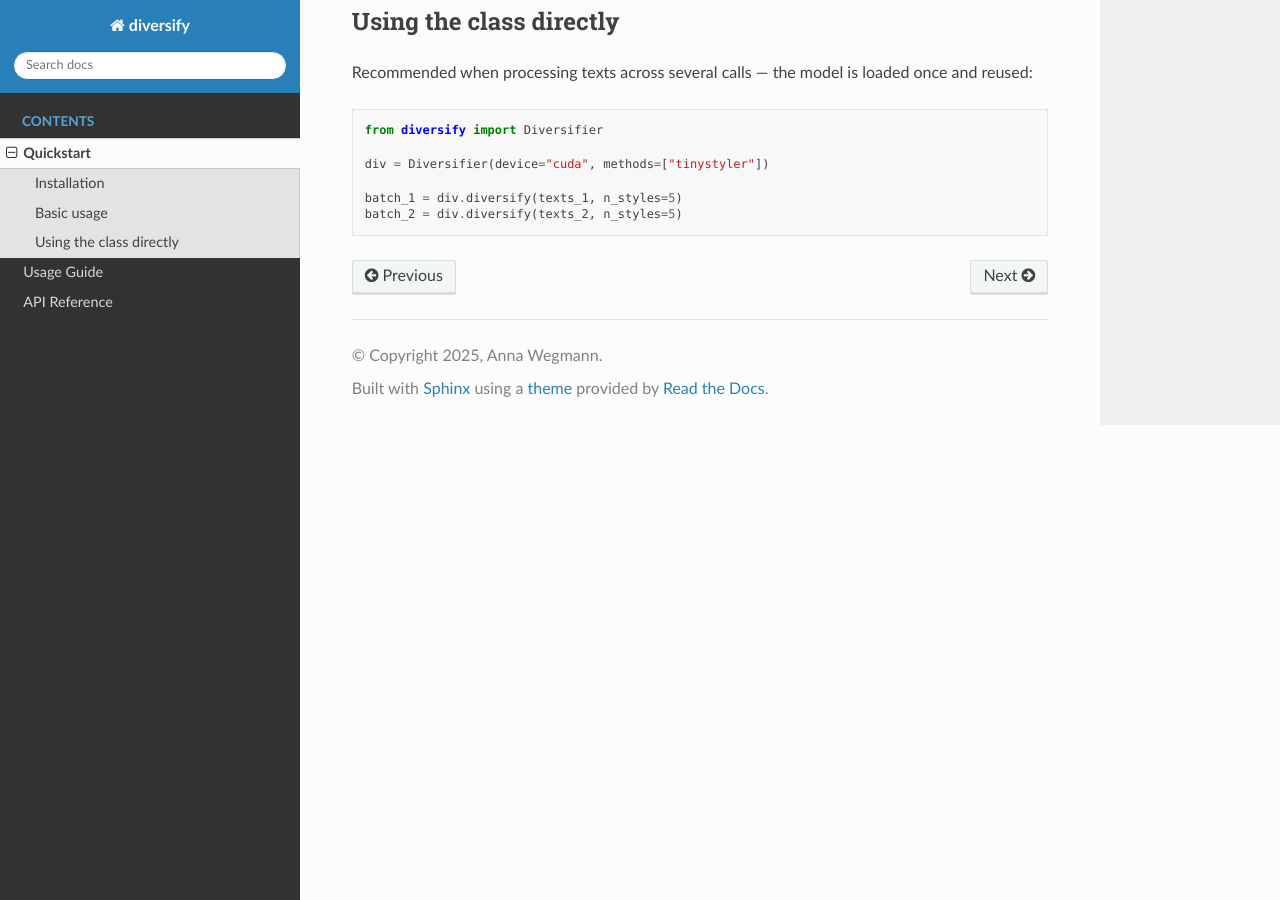
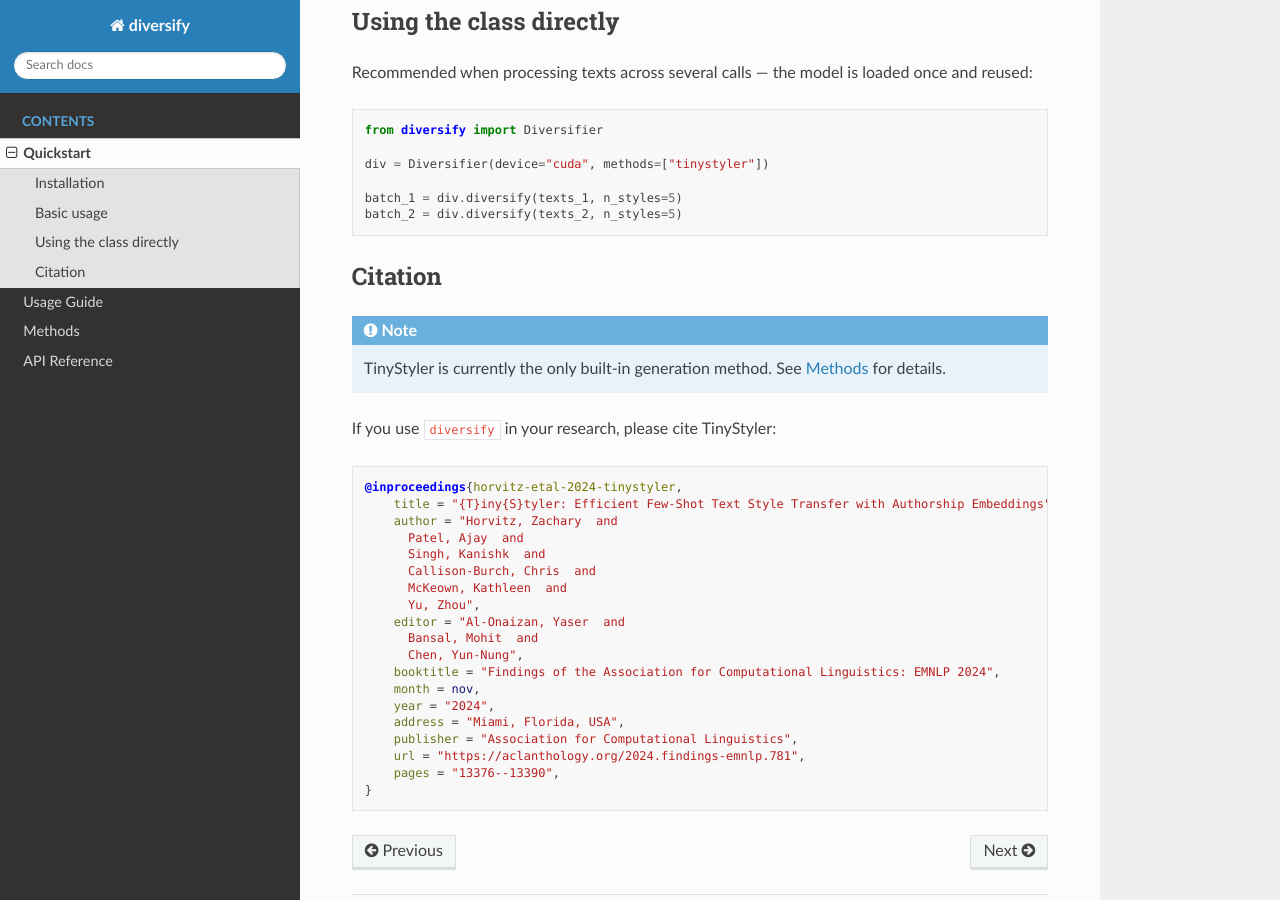
Before and after one commit to AnnaWegmann/diversify_text, a Sphinx documentation site: the page built from docs/quickstart.rst, in a window 1280 px wide and 900 px high, scrolled down 877 px. Built offline with Sphinx 7.4.7 and the Read the Docs theme 3.1.0, drawn with Linux system fonts in a browser that asks for light colours.

Commit message:
- add tinystyler references to documentation - add an overview of methods section - remove multiple methods section in documentation

```diff
--- a/docs/index.rst
+++ b/docs/index.rst
@@ -10,4 +10,5 @@ local transformer models.
 
    quickstart
    usage
+   methods
    api
--- a/docs/quickstart.rst
+++ b/docs/quickstart.rst
@@ -54,3 +54,35 @@ once and reused:
 
    batch_1 = div.diversify(texts_1, n_styles=5)
    batch_2 = div.diversify(texts_2, n_styles=5)
+
+Citation
+--------
+
+.. note::
+
+   TinyStyler is currently the only built-in generation method.
+   See :doc:`methods` for details.
+
+If you use ``diversify`` in your research, please cite TinyStyler:
+
+.. code-block:: bibtex
+
+   @inproceedings{horvitz-etal-2024-tinystyler,
+       title = "{T}iny{S}tyler: Efficient Few-Shot Text Style Transfer with Authorship Embeddings",
+       author = "Horvitz, Zachary  and
+         Patel, Ajay  and
+         Singh, Kanishk  and
+         Callison-Burch, Chris  and
+         McKeown, Kathleen  and
+         Yu, Zhou",
+       editor = "Al-Onaizan, Yaser  and
+         Bansal, Mohit  and
+         Chen, Yun-Nung",
+       booktitle = "Findings of the Association for Computational Linguistics: EMNLP 2024",
+       month = nov,
+       year = "2024",
+       address = "Miami, Florida, USA",
+       publisher = "Association for Computational Linguistics",
+       url = "https://aclanthology.org/2024.findings-emnlp.781",
+       pages = "13376--13390",
+   }
```
Also changed, not shown: docs/methods.rst (added, +72 -0 lines), docs/usage.rst (+5 -9 lines).
